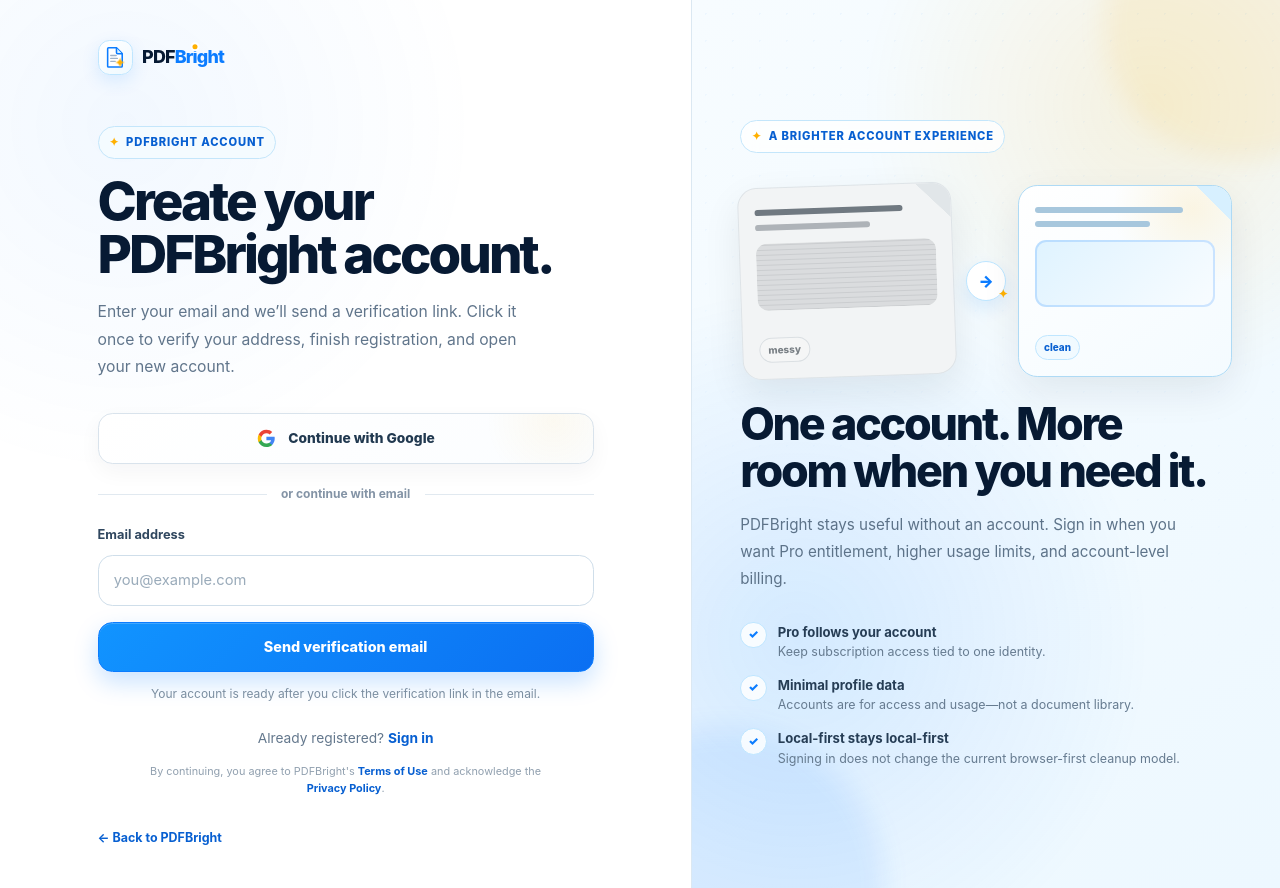
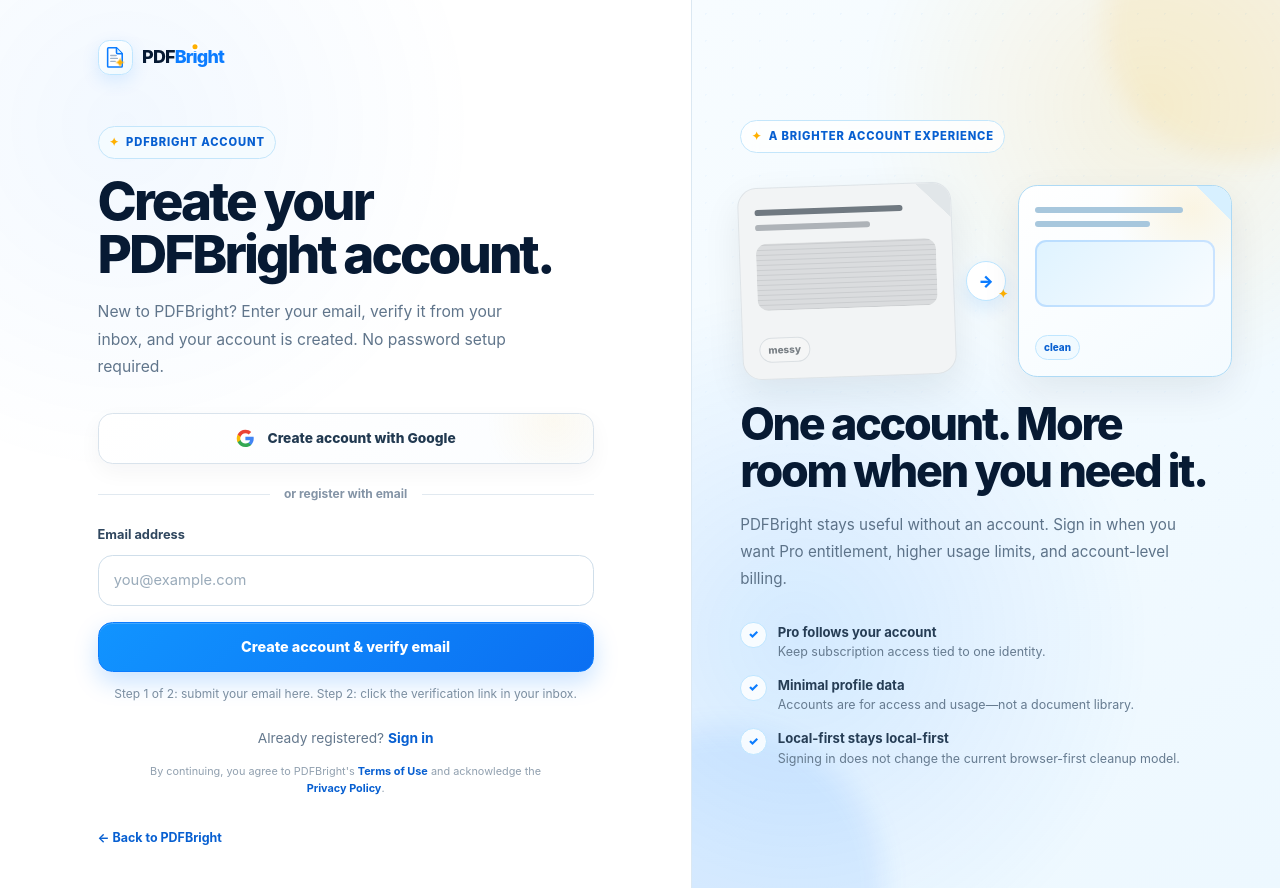
Before and after one commit to Rouane12/pdfbright, a Next.js app: page /signup in a window 1280 px wide. Built offline with nearby package versions, Linux system fonts and the light colour scheme; no server answers.

Commit message:
Fix signup flow to use real email confirmation

```diff
--- a/src/components/auth-form.tsx
+++ b/src/components/auth-form.tsx
@@ -22,6 +22,10 @@ function getAccountRedirect(upgradePlan: UpgradePlan | null) {
   }
 
   return url.toString();
+}
+
+function makeUnmanagedSignupPassword() {
+  return `${crypto.randomUUID()}-${crypto.randomUUID()}-Aa9!`;
 }
 
 function GoogleIcon() {
@@ -92,11 +96,15 @@ export function AuthForm({ mode }: { mode: AuthMode }) {
 
     try {
       const supabase = getSupabaseBrowserClient();
+      const normalizedEmail = email.trim();
+      const redirectTo = getAccountRedirect(upgradePlan);
+
+      if (isLogin) {
         const { error } = await supabase.auth.signInWithOtp({
-        email: email.trim(),
+          email: normalizedEmail,
           options: {
-          shouldCreateUser: !isLogin,
-          emailRedirectTo: getAccountRedirect(upgradePlan),
+            shouldCreateUser: false,
+            emailRedirectTo: redirectTo,
           },
         });
 
@@ -104,14 +112,33 @@ export function AuthForm({ mode }: { mode: AuthMode }) {
 
         setStatus({
           kind: "success",
-        message: isLogin
-          ? "If that email is linked to an existing PDFBright account, a secure sign-in link is on its way. Open the latest PDFBright email and click the link to continue."
-          : "Verification email sent. Open the latest PDFBright email and click the secure link to verify your address and finish creating your account.",
+          message: "Sign-in link sent. Open the latest PDFBright email and click ‘Sign in to PDFBright’ to open your account.",
         });
+      } else {
+        const { data, error } = await supabase.auth.signUp({
+          email: normalizedEmail,
+          password: makeUnmanagedSignupPassword(),
+          options: {
+            emailRedirectTo: redirectTo,
+          },
+        });
+
+        if (error) throw error;
+
+        if (data.session) {
+          router.replace(accountPath);
+          return;
+        }
+
+        setStatus({
+          kind: "success",
+          message: "Registration started. Open the latest PDFBright verification email and click the confirmation link. Your account will be created and opened immediately after verification.",
+        });
+      }
     } catch (error) {
       const message = error instanceof Error ? error.message : isLogin
         ? "We could not send the sign-in link."
-        : "We could not send the verification email.";
+        : "We could not start account registration.";
       setStatus({ kind: "error", message });
     } finally {
       setPendingAction(null);
@@ -124,8 +151,8 @@ export function AuthForm({ mode }: { mode: AuthMode }) {
       <h1>{isLogin ? "Sign in to PDFBright." : "Create your PDFBright account."}</h1>
       <p className="auth-intro">
         {isLogin
-          ? "Use the email address you already registered. We’ll send a secure one-time link that signs you straight into your account."
-          : "Enter your email and we’ll send a verification link. Click it once to verify your address, finish registration, and open your new account."}
+          ? "Enter the email address you already registered. We’ll send a one-time sign-in link for that existing account."
+          : "New to PDFBright? Enter your email, verify it from your inbox, and your account is created. No password setup required."}
       </p>
 
       {upgradePlan ? (
@@ -142,11 +169,11 @@ export function AuthForm({ mode }: { mode: AuthMode }) {
           disabled={isSubmitting}
         >
           <GoogleIcon />
-          <span>{pendingAction === "google" ? "Opening Google…" : isLogin ? "Sign in with Google" : "Continue with Google"}</span>
+          <span>{pendingAction === "google" ? "Opening Google…" : isLogin ? "Sign in with Google" : "Create account with Google"}</span>
         </button>
       </div>
 
-      <div className="auth-divider"><span>or continue with email</span></div>
+      <div className="auth-divider"><span>{isLogin ? "or sign in with email" : "or register with email"}</span></div>
 
       <form className="auth-form" onSubmit={handleSubmit}>
         <label htmlFor={`${mode}-email`}>Email address</label>
@@ -168,14 +195,14 @@ export function AuthForm({ mode }: { mode: AuthMode }) {
               : "Sending verification email…"
             : isLogin
               ? "Send sign-in link"
-              : "Send verification email"}
+              : "Create account & verify email"}
         </button>
       </form>
 
       <p className="auth-magic-note">
         {isLogin
-          ? "Already registered? The link signs you in. New to PDFBright? Create an account below."
-          : "Your account is ready after you click the verification link in the email."}
+          ? "This does not create a new account. If you’re new, use Create your account below."
+          : "Step 1 of 2: submit your email here. Step 2: click the verification link in your inbox."}
       </p>
 
       {status ? (
```
Lines whose indentation alone changed are shown as unchanged.
